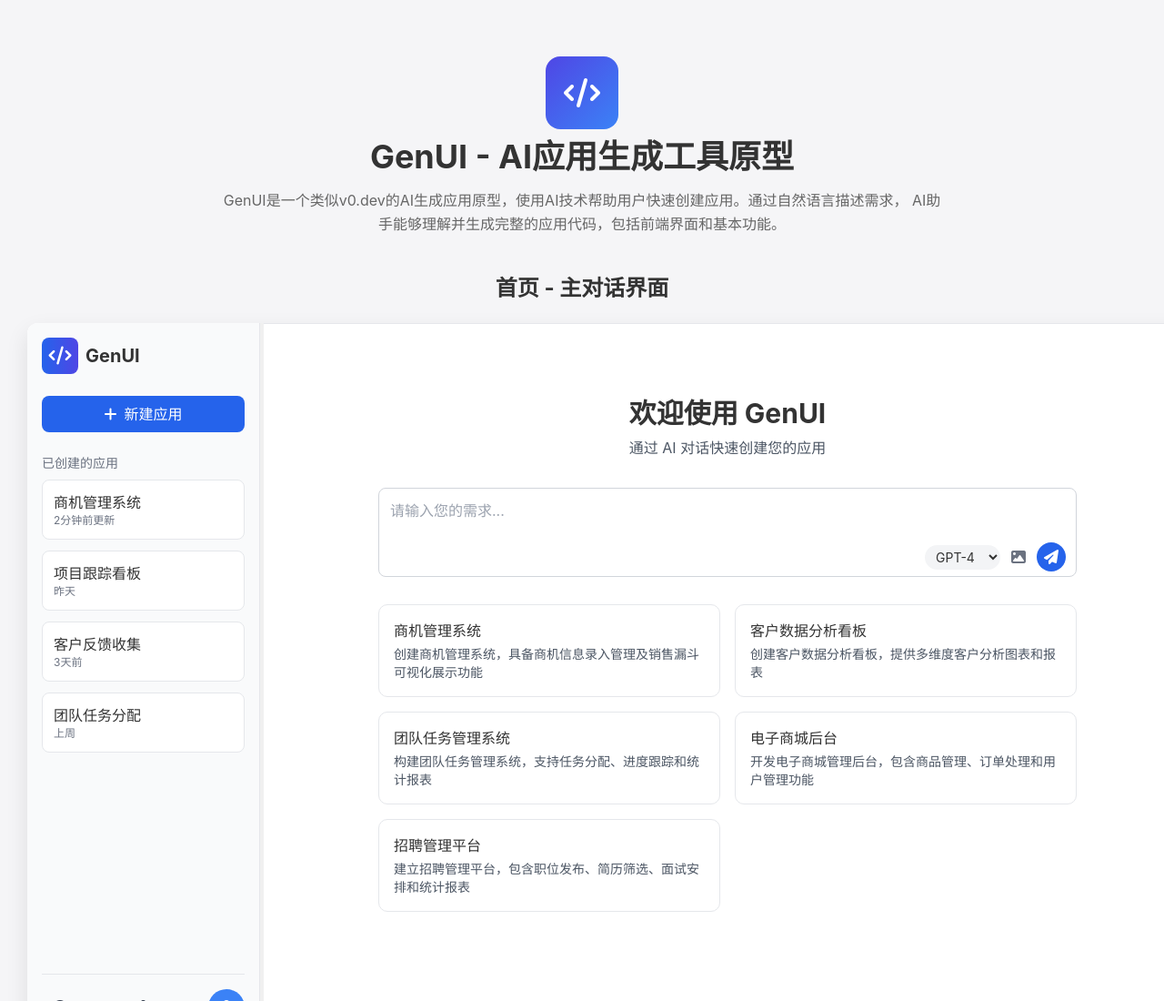
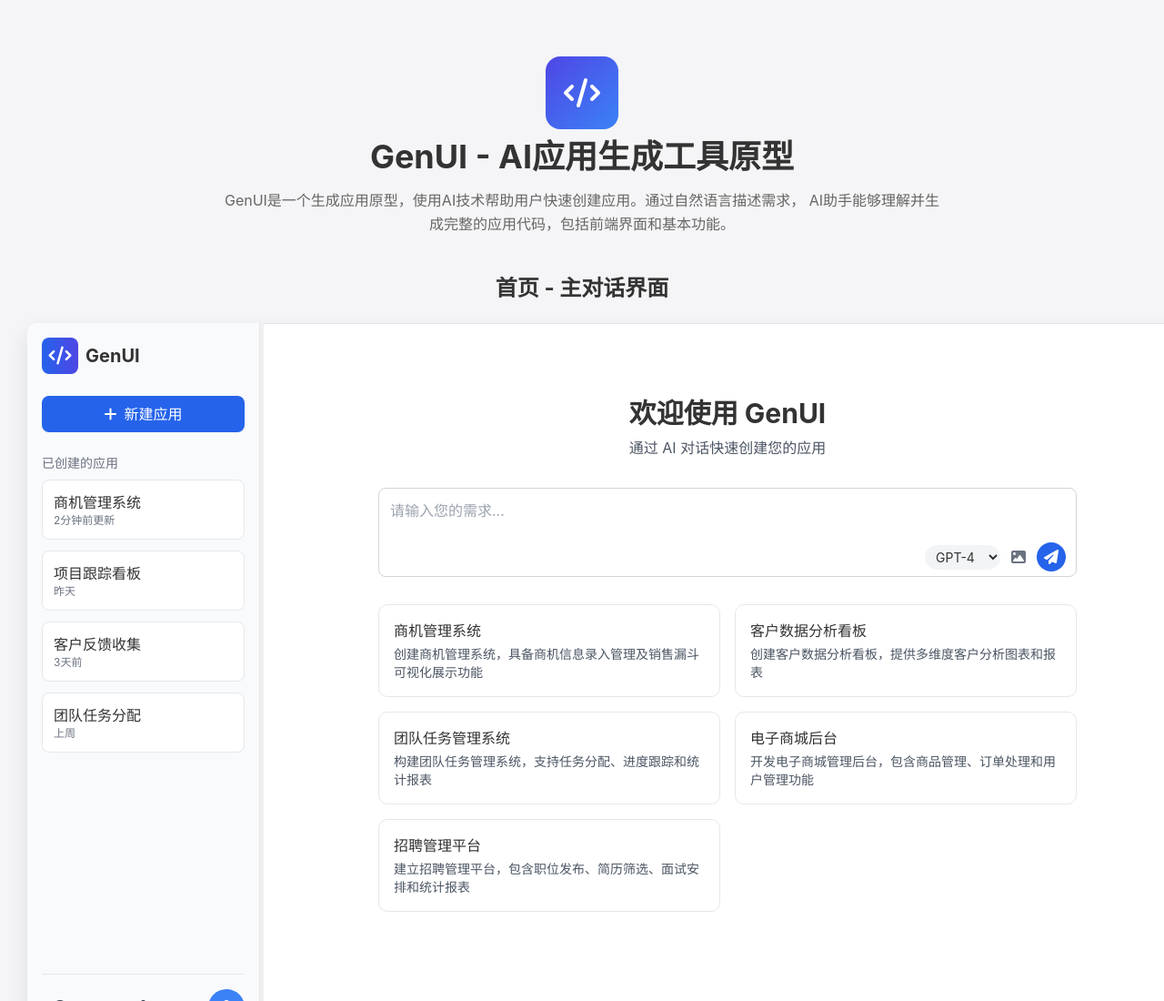
Before and after one commit to osen77/genui-text-01, a plain HTML site: page index.html in a window 1280 px wide. Shown: the top 1100 px of the page at 91% size. Drawn offline with nearby package versions, Linux system fonts and the light colour scheme.

Commit message:
Update index.html

```diff
--- a/index.html
+++ b/index.html
@@ -66,7 +66,7 @@
         </div>
         <h1 class="text-4xl font-bold text-center mb-4">GenUI - AI应用生成工具原型</h1>
         <p class="prototype-description">
-            GenUI是一个类似v0.dev的AI生成应用原型，使用AI技术帮助用户快速创建应用。通过自然语言描述需求，
+            GenUI是一个生成应用原型，使用AI技术帮助用户快速创建应用。通过自然语言描述需求，
             AI助手能够理解并生成完整的应用代码，包括前端界面和基本功能。
         </p>
 
```
Also changed, not shown: 1 other file.
